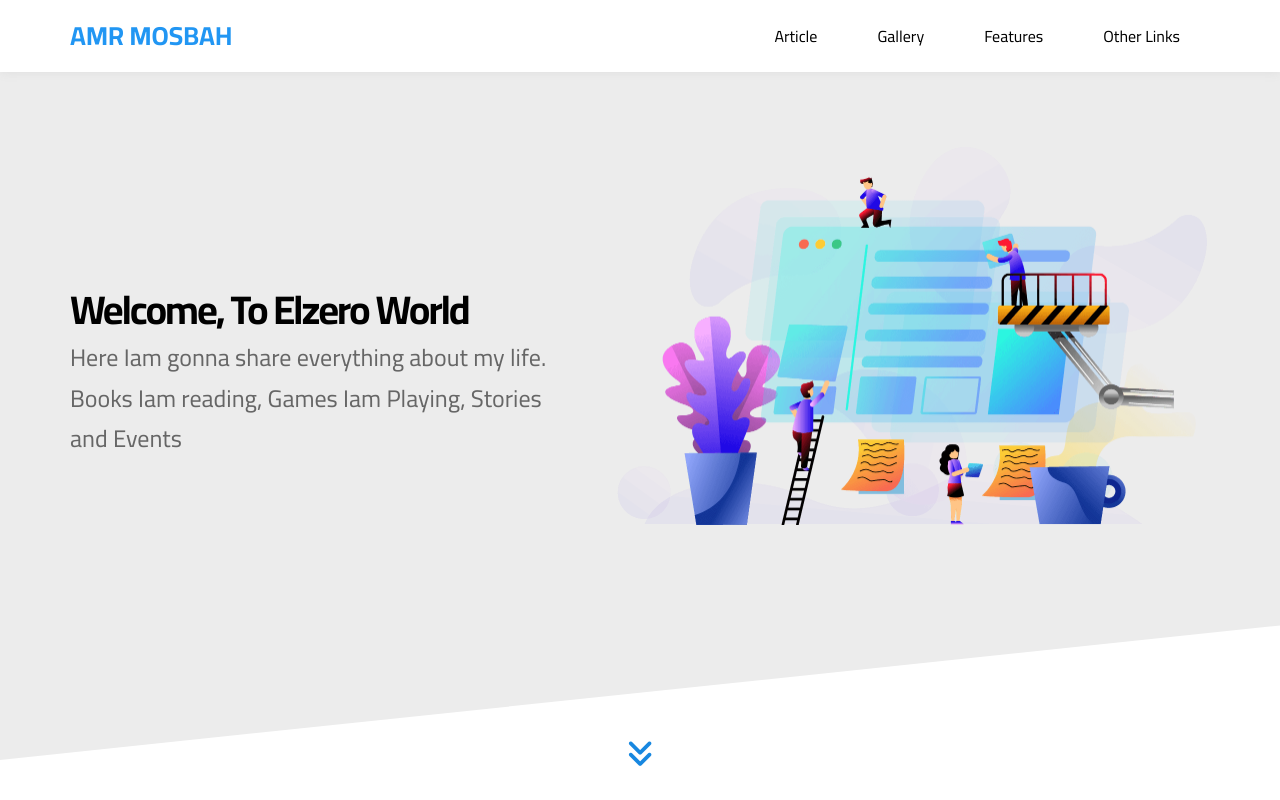
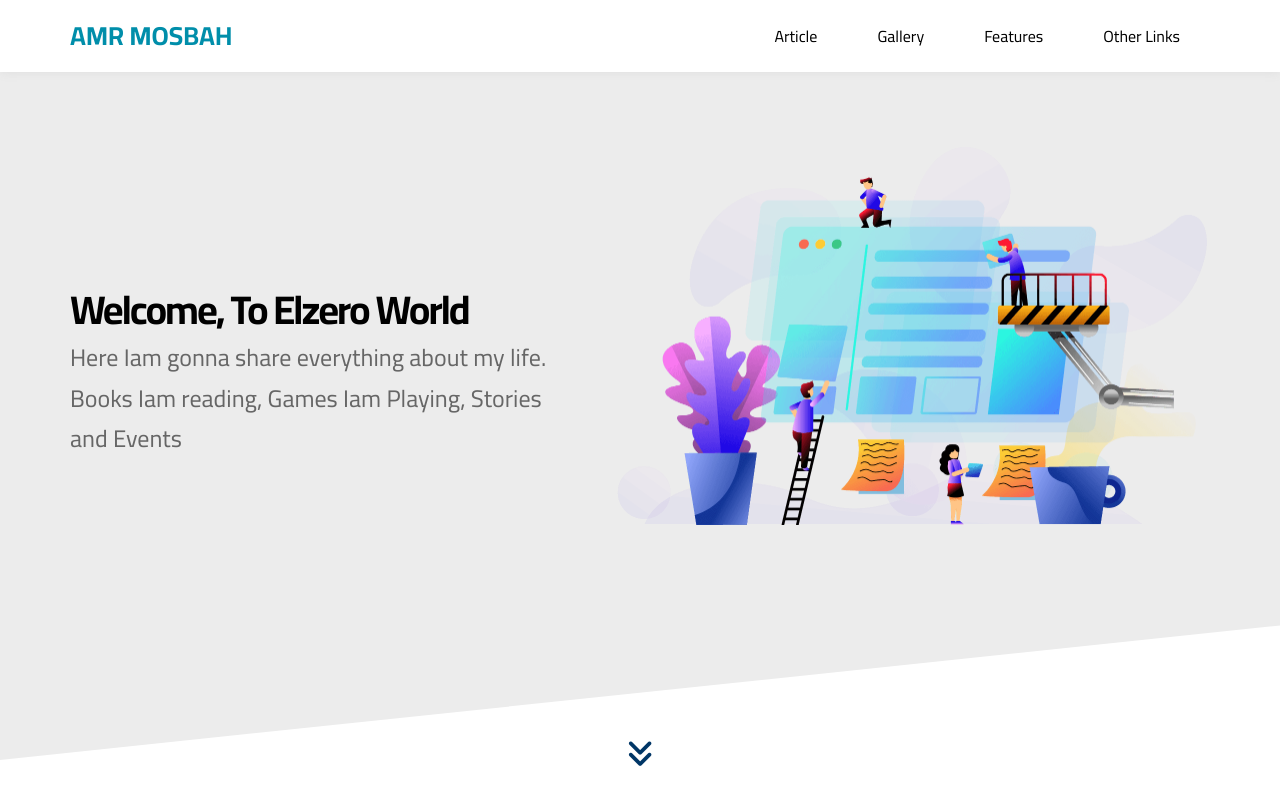
Before and after one commit to Amrmosbah22/StartPage, a plain HTML site: page index.html in a window 1280 px wide. Shown: the top 800 px of the page. Drawn offline with nearby package versions, Linux system fonts and the light colour scheme.

Commit message:
update main color

```diff
--- a/css/amr.css
+++ b/css/amr.css
@@ -1,6 +1,6 @@
 :root{
-    --main-color: #2196f3;
-    --main-color-alt: #1787e0;
+    --main-color: #008eaa;
+    --main-color-alt: #003666;
     --main-transition: 0.3s;
     --main-padding-top: 100px;
     --main-padding-bottom: 100px;
```
